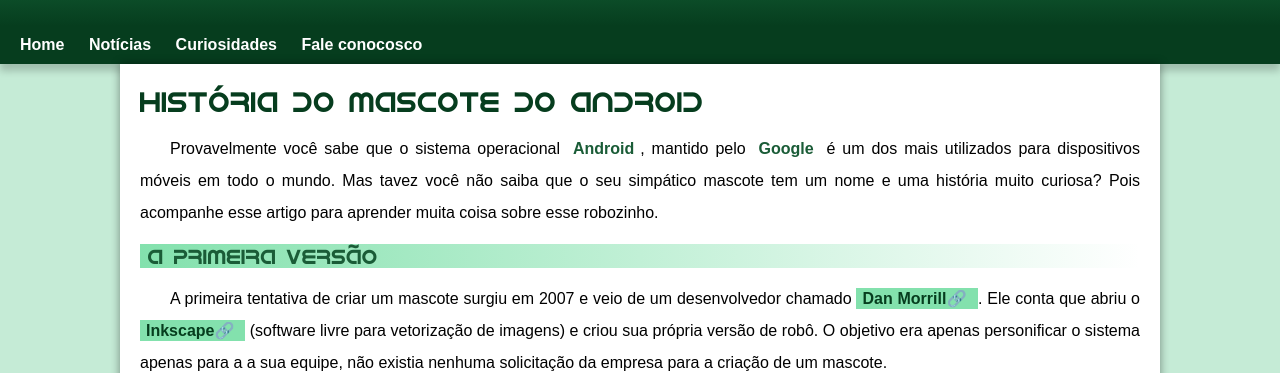
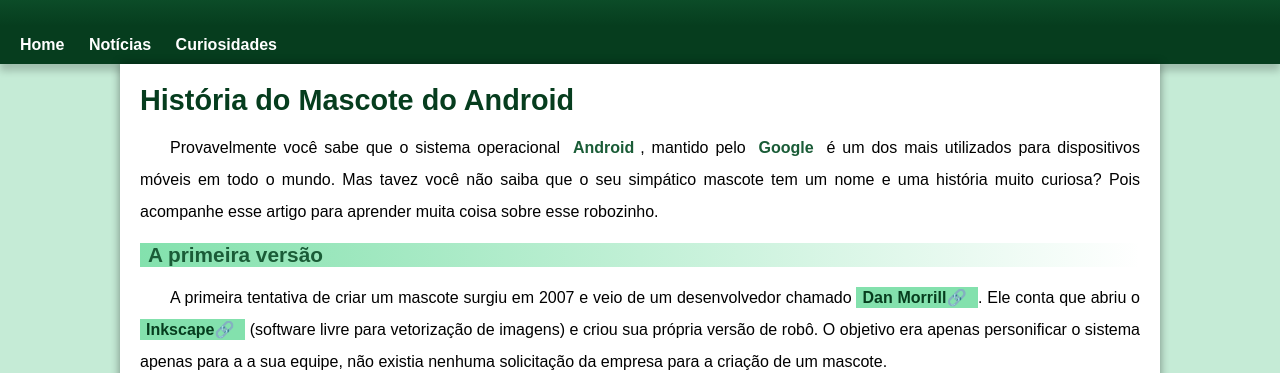
Before and after one commit to marinatdc/projeto-android, a plain HTML site: page index.html in a window 1280 px wide. Shown: the part 164-537 px from the top of the page. Drawn offline with Linux system fonts and the light colour scheme.

Commit message:
Correções

```diff
--- a/index.html
+++ b/index.html
@@ -21,7 +21,6 @@
         <a href="#">Home</a>
         <a href="#">Notícias</a>
         <a href="#">Curiosidades</a>
-        <a href="#">Fale conocosco</a>
     </nav>
 
     <main>
--- a/styles/style.css
+++ b/styles/style.css
@@ -103,16 +103,16 @@ main {
 main h1 {
 
     color: var(--cor5);
-    font-family: var(--fonte-android);
-    font-weight: normal;
+    font-family: var(--fonte-padrao);
+    font-weight: bold;
     font-size: 1.8em;
 }
 
 main h2 {
     color: var(--cor4);
-    font-family: var(--fonte-android);
+    font-family: var(--fonte-padrao);
     font-size: 1.3em;
-    font-weight: normal;
+    font-weight: bold;
     background-image: linear-gradient(to right, var(--cor1), transparent);
     text-indent: 8px;
 }
```
